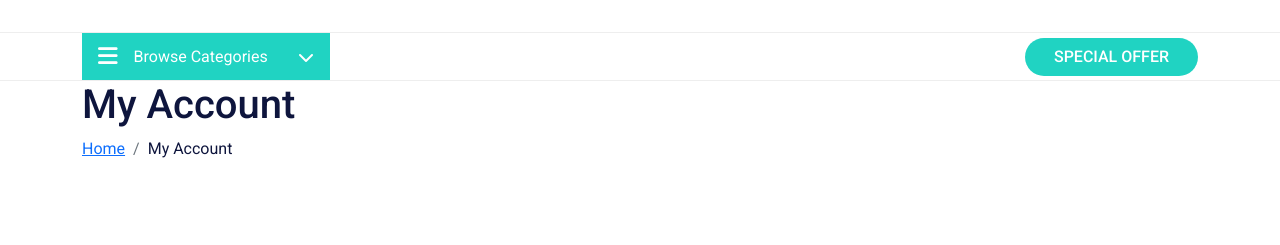
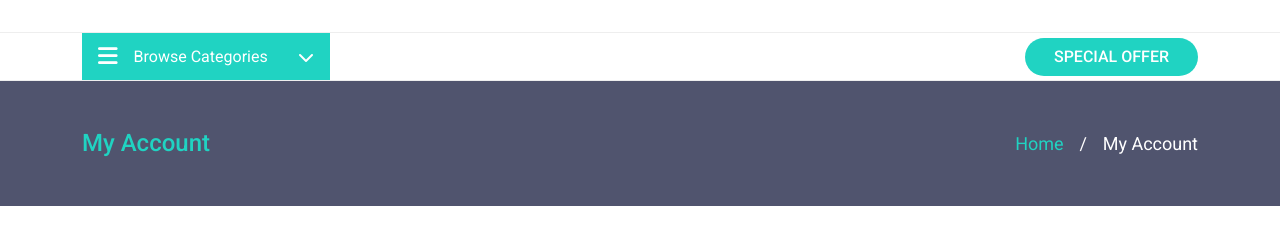
Before and after one commit to SebbeA/kenkata-assignment, a plain HTML site: page account.html in a window 1280 px wide. Shown: the part 103-348 px from the top of the page. Drawn offline with nearby package versions, Linux system fonts and the light colour scheme.

Commit message:
breadcrumb added in account.html and style.css

```diff
--- a/account.html
+++ b/account.html
@@ -62,7 +62,7 @@
                 </div>
                 <div class="search"></div>
                 <div class="menu-links">
-                    <a class="menu-link" href="#"><i class="fa-regular fa-user me-2"></i>My account</a>
+                    <a class="menu-link" href="account.html"><i class="fa-regular fa-user me-2"></i>My account</a>
                     <a class="menu-link" href="#"><i class="fa-regular fa-heart"></i></a>
                     <a class="menu-link" href="#"><i class="fa-regular fa-shuffle"></i></a>
                     <a id="cart" class="menu-link" href="#">
@@ -99,12 +99,10 @@
     <section class="site-title">
         <div class="container">
             <h1>My Account</h1>
-            <nav aria-label="breadcrumb">
-                <ol class="breadcrumb">
-                    <li class="breadcrumb-item"><a href="index.html">Home</a></li>
-                    <li class="breadcrumb-item" aria-current="page">My Account</li>
-                </ol>
-            </nav>
+            <ul class="breadcrumb">
+                <li><a href="index.html">Home</a></li>
+                <li>My Account</li>
+            </ul>
         </div>
 
     </section>
--- a/css/style.css
+++ b/css/style.css
@@ -6,6 +6,7 @@
     --color-theme: #20D3C2;
     --color-theme-light: #EDFCFA;
     --color-theme-dark: #0E153D;
+    --color-theme-dark-light: #50546E;
     --color-dark: #080C24;
     --color-white: #FFFFFF;
     --color-grey-0: #AAAAAA;
@@ -785,3 +786,54 @@ html, body {
             color: var(--color-white);
             border: none;
         }
+
+        /* breadcrumb */
+
+.site-title {
+    background-color: var(--color-theme-dark-light);
+    color: var(--color-white);
+    padding-top: 3rem;
+    padding-bottom: 3rem;
+}
+    .site-title .container {
+        display: flex;
+        justify-content: space-between;
+        align-items: center;
+    }
+        .site-title .container h1 {
+            color: var(--color-theme);
+            font-size: 1.5rem;
+            margin: 0;
+            font-family: var(--font-roboto);
+            font-weight: var(--font-weight-medium);
+        }
+
+    .site-title .container ul {
+        display: flex;
+        align-items: center;
+        margin: 0;
+        padding: 0;
+        list-style: none;
+    }
+
+    .site-title .breadcrumb {
+        list-style: none;
+        margin: 0;
+    }
+        .site-title .breadcrumb li {
+            display: inline;
+            font-size: 18px;
+        }
+            .site-title .breadcrumb li+li:before {
+                padding: 0 0.7rem 0 1rem;
+                color: var(--color-white);
+                content: "/\00a0";
+            }
+            .site-title .breadcrumb li a {
+                color: var(--color-theme);
+                text-decoration: none;
+            }
+                .site-title .breadcrumb li a:hover {
+                    color: var(--color-theme-light);
+                    text-decoration: underline;
+                }
```
